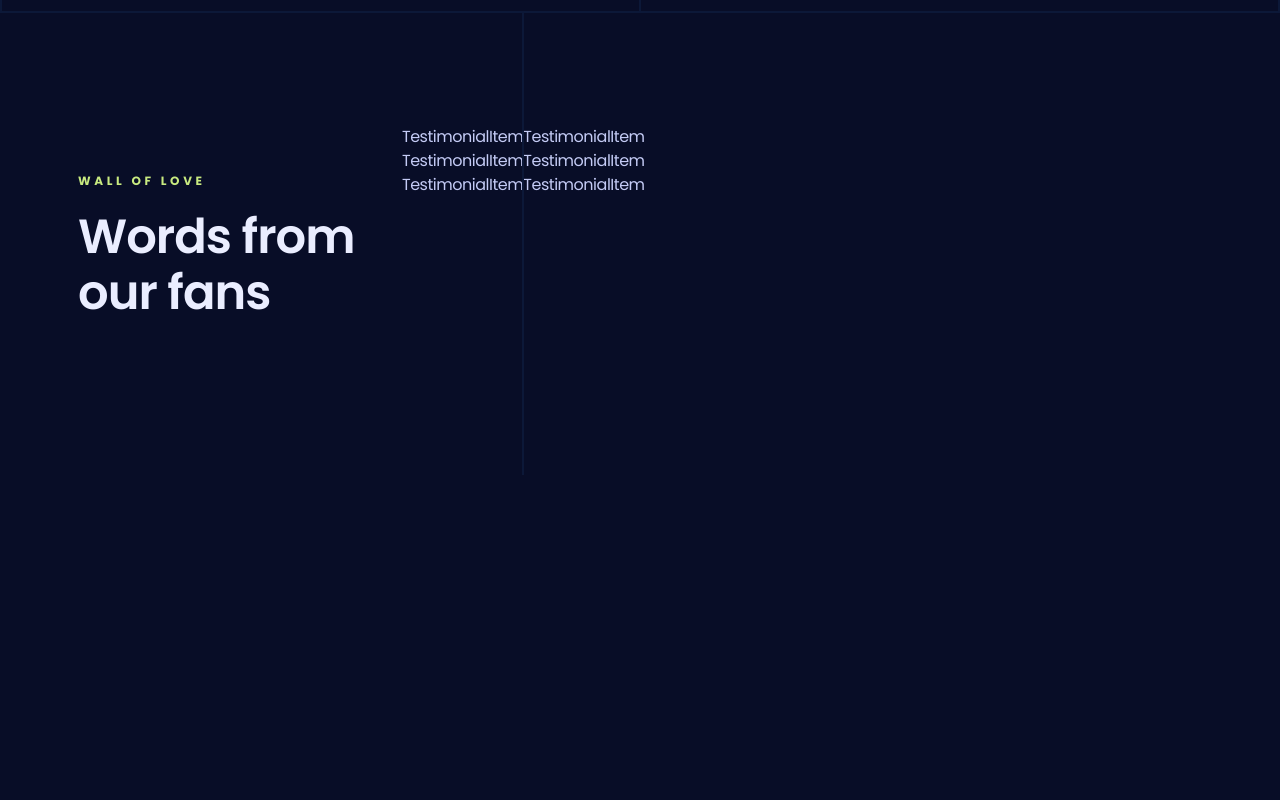
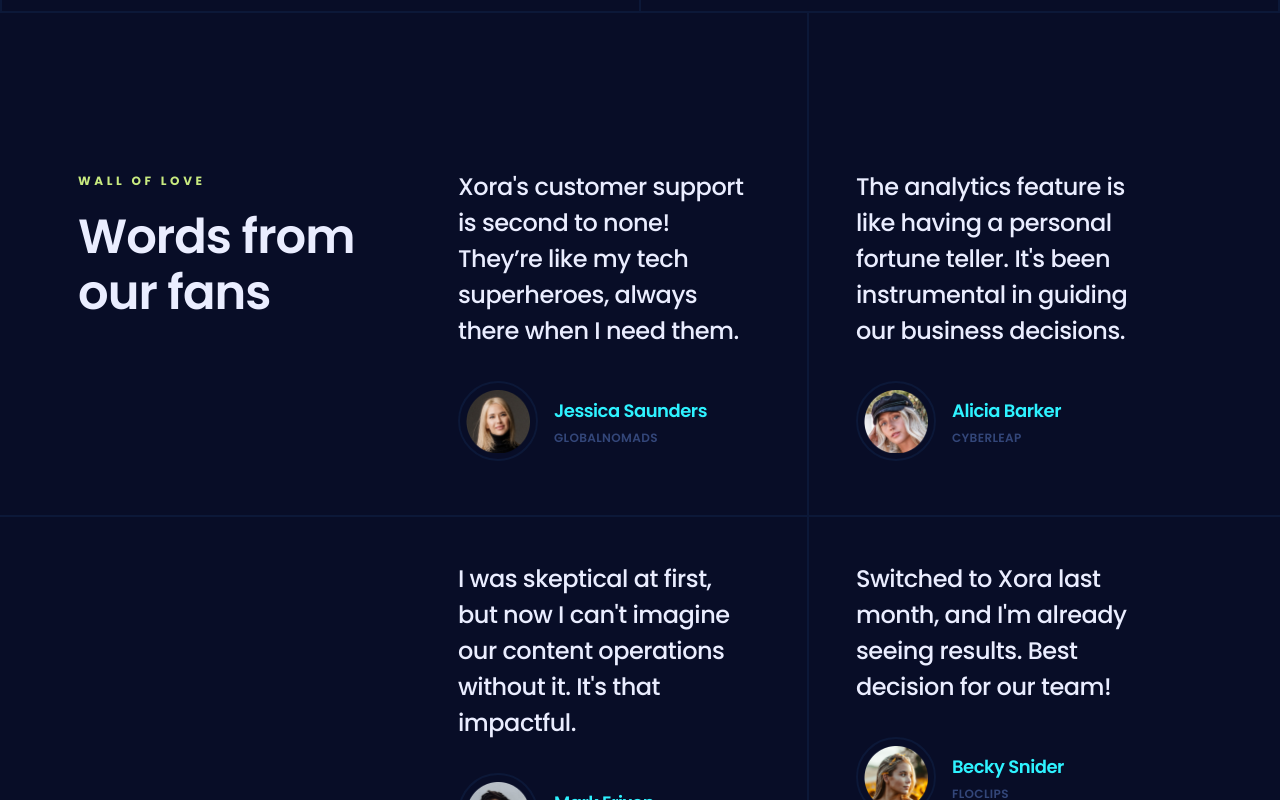
Before and after one commit to NicolaBellini/SaaS-App-Landing-Page, a React (Vite) app: page / in a window 1280 px wide. Shown: the part 4260-5060 px from the top of the page. Before the commit the page ends 4741 px from the top, so only its background shows below. Built offline with nearby package versions, Linux system fonts and the light colour scheme.

Commit message:
[add] testimonial item

```diff
--- a/src/components/TestimonialItem.jsx
+++ b/src/components/TestimonialItem.jsx
@@ -1,5 +1,29 @@
-const TestimonialItem = () => {
-  return <div>TestimonialItem</div>;
+import clsx from "clsx";
+
+const TestimonialItem = ({ item, containerClassName }) => {
+  return (
+    <div
+      className={clsx(
+        "relative px-14 pt-11 pb-14 after:absolute after:bottom-0 after:right-0 after:h-0.5 after:w-screen after:bg-s2 after:content-[''] max-md:px-0 max-md:pt-11 after:max-md:-right-4",
+        containerClassName
+      )}
+    >
+      <blockquote className="h6 mb-8 text-p4">{item.comment}</blockquote>
+      <div className="flex items-center max-xl:mr-8">
+        <div className="mr-4 size-20 shrink-0 rounded-half border-2 border-s2 p-1.5">
+          <img
+            src={item.avatarUrl}
+            alt={item.name}
+            className="size-full object-cover"
+          />
+        </div>
+        <div>
+          <h4 className="body-2 mb-0.5 text-p1">{item.name}</h4>
+          <p className="small-compact uppercase text-s3">{item.role}</p>
+        </div>
+      </div>
+    </div>
+  );
 };
 
 export default TestimonialItem;
```
